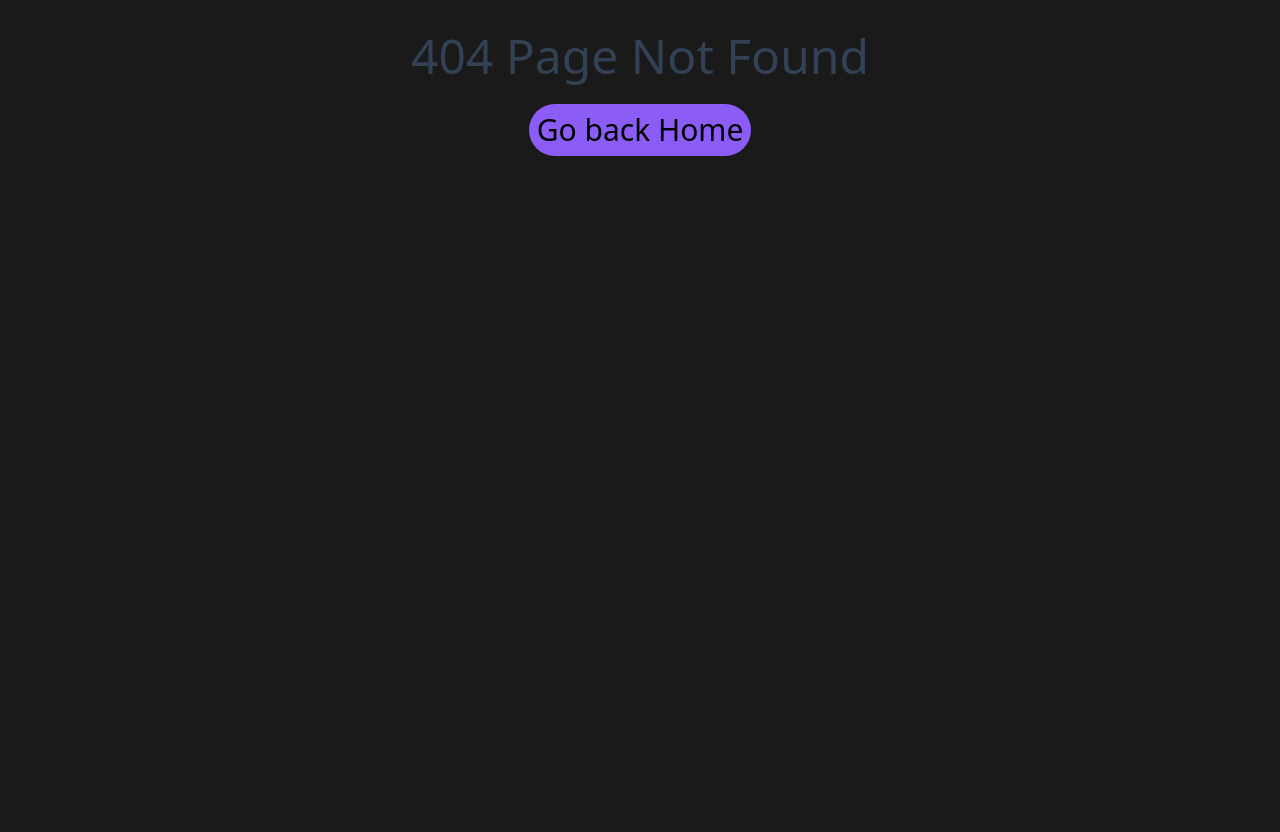
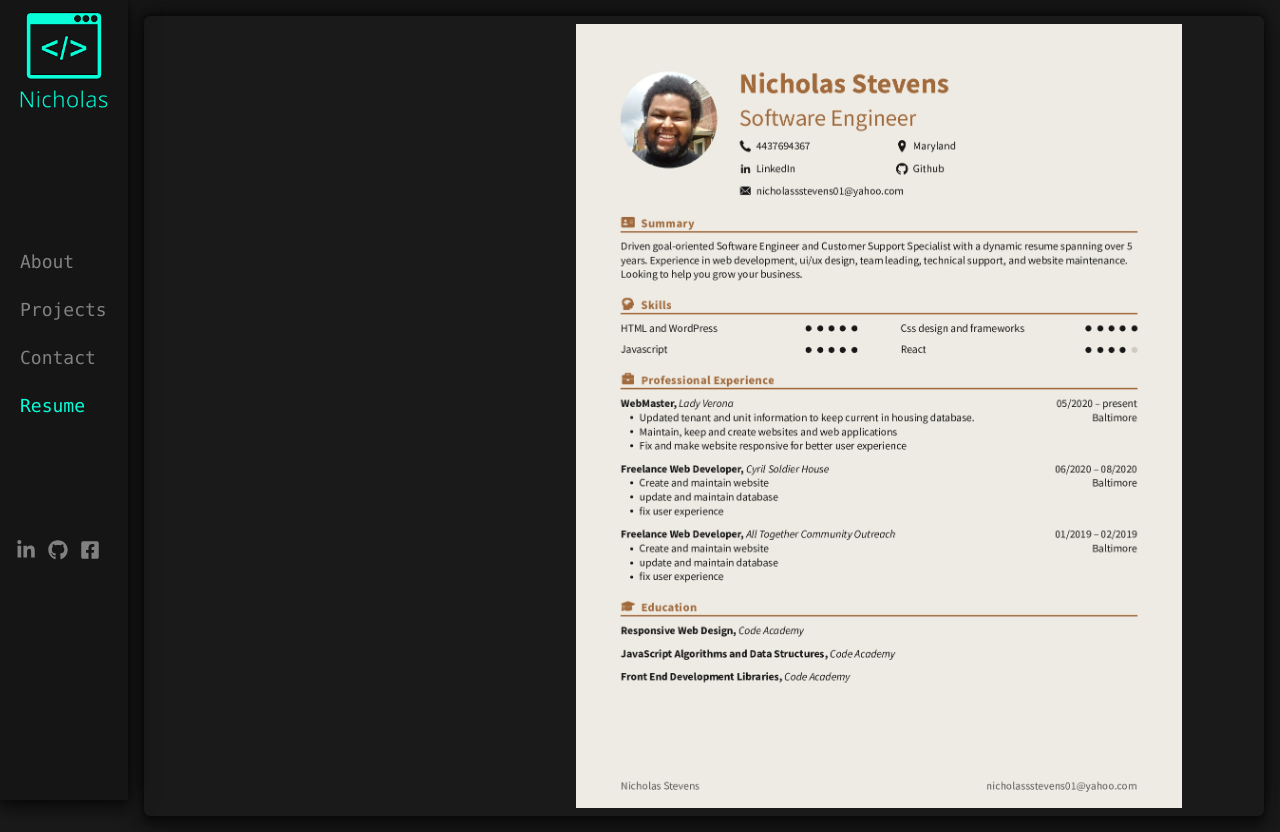
Before and after one commit to Stalehair54/My-new-portfolio, a React (Create React App) app: page /resume in a window 1280 px wide. Before the commit this address had no page. Before the commit the page ends 800 px from the top, so only its background shows below. Built offline with nearby package versions, Linux system fonts and the light colour scheme; a web font is replaced by a local one.

Commit message:
adding resume finishing pages

```diff
--- a/src/App.js
+++ b/src/App.js
@@ -7,6 +7,7 @@ import About from "./pages/About";
 import Projects from "./pages/Projects";
 import Contact from "./pages/Contact";
 import Error from "./pages/Error";
+import Resume from "./pages/Resume";
 
 function App() {
   return (
@@ -17,6 +18,7 @@ function App() {
           <Route path="about" element={<About />} />
           <Route path="projects" element={<Projects />} />
           <Route path="contact" element={<Contact />} />
+          <Route path="resume" element={<Resume />} />
         </Route>
         <Route path="*" element={<Error />} />
       </Routes>
--- a/src/components/Stylednavbar.js
+++ b/src/components/Stylednavbar.js
@@ -41,6 +41,16 @@ const Stylednavbar = () => {
         >
           Contact
         </NavLink>
+        <NavLink
+          to="resume"
+          className={({ isActive }) =>
+            isActive
+              ? " text-[#08fdd8]"
+              : "text-[#818181]" + " hover:text-[#08fdd8]"
+          }
+        >
+          Resume
+        </NavLink>
       </nav>
       <div className="flex gap-3 mb-60 mt-[] px-4">
         <a
--- /dev/null
+++ b/src/pages/Resume.js
@@ -0,0 +1,13 @@
+const Resume = () => {
+  return (
+    <section className="bg-[#1a1a1a] mr-4 h-full overflowhidden ml-36 shadow-4xl rounded-md mt-4 mb-4">
+      <img
+        className="h-screen ml-[27em] py-2"
+        src={require("../components/image/resume.jpg")}
+        alt=""
+      />
+    </section>
+  );
+};
+
+export default Resume;
```
Also changed, not shown: src/components/image/resume.jpg (added).
